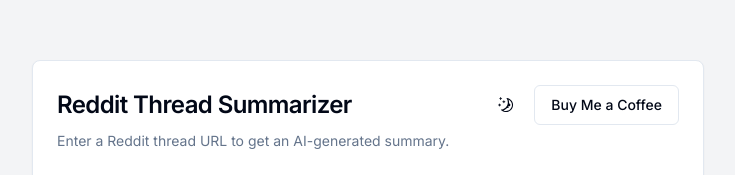
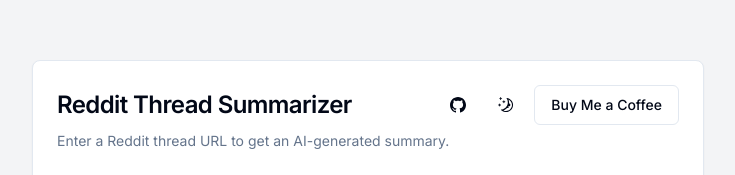
Before and after one commit to iwandejong/reddit-summarizer, a Next.js app: page / in a window 1280 px wide. Shown: the part 200-375 px from the top of the page, without its empty margins (272-1007 px from the left). Built offline with nearby package versions, Linux system fonts and the light colour scheme.

Commit message:
add github

```diff
--- a/app/page.tsx
+++ b/app/page.tsx
@@ -52,6 +52,23 @@
           <div className="flex justify-between items-center">
             <CardTitle>Reddit Thread Summarizer</CardTitle>
             <div className="flex items-center space-x-2">
+              <a
+                href="https://github.com/iwandejong/reddit-summarizer"
+                target="_blank"
+                rel="noopener noreferrer"
+                aria-label="View source on GitHub"
+              >
+                <Button variant="ghost" size="icon">
+                  <svg
+                    className="h-5 w-5"
+                    fill="currentColor"
+                    viewBox="0 0 24 24"
+                    xmlns="http://www.w3.org/2000/svg"
+                  >
+                    <path d="M12 0c-6.626 0-12 5.373-12 12 0 5.302 3.438 9.8 8.207 11.387.599.111.793-.261.793-.577v-2.234c-3.338.726-4.033-1.416-4.033-1.416-.546-1.387-1.333-1.756-1.333-1.756-1.089-.745.083-.729.083-.729 1.205.084 1.839 1.237 1.839 1.237 1.07 1.834 2.807 1.304 3.492.997.107-.775.418-1.305.762-1.604-2.665-.305-5.467-1.334-5.467-5.931 0-1.311.469-2.381 1.236-3.221-.124-.303-.535-1.524.117-3.176 0 0 1.008-.322 3.301 1.23.957-.266 1.983-.399 3.003-.404 1.02.005 2.047.138 3.006.404 2.291-1.552 3.297-1.23 3.297-1.23.653 1.653.242 2.874.118 3.176.77.84 1.235 1.911 1.235 3.221 0 4.609-2.807 5.624-5.479 5.921.43.372.823 1.102.823 2.222v3.293c0 .319.192.694.801.576 4.765-1.589 8.199-6.086 8.199-11.386 0-6.627-5.373-12-12-12z"/>
+                  </svg>
+                </Button>
+              </a>
               <Button
                 variant="ghost"
                 size="icon"
```
